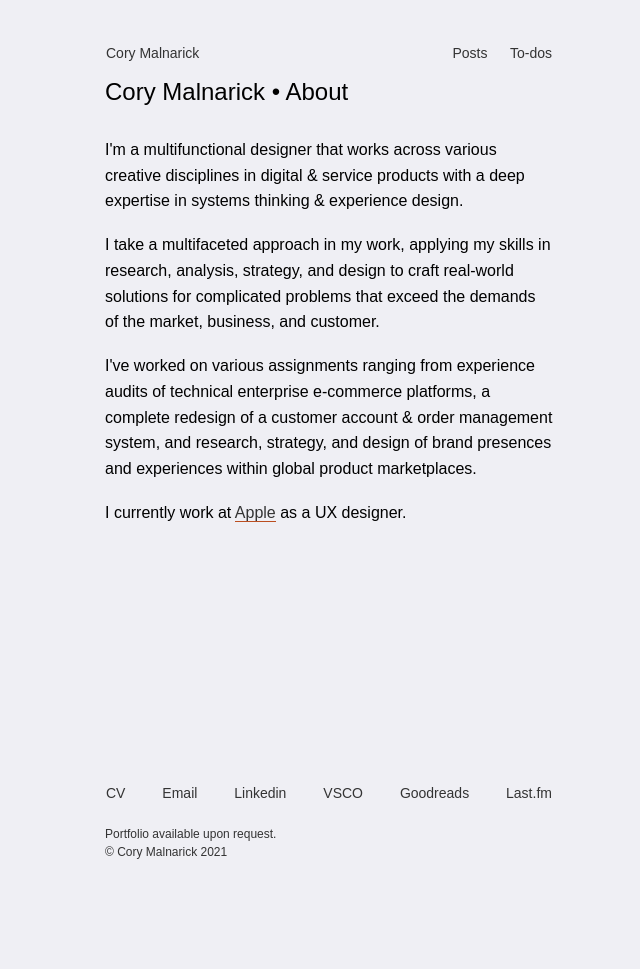
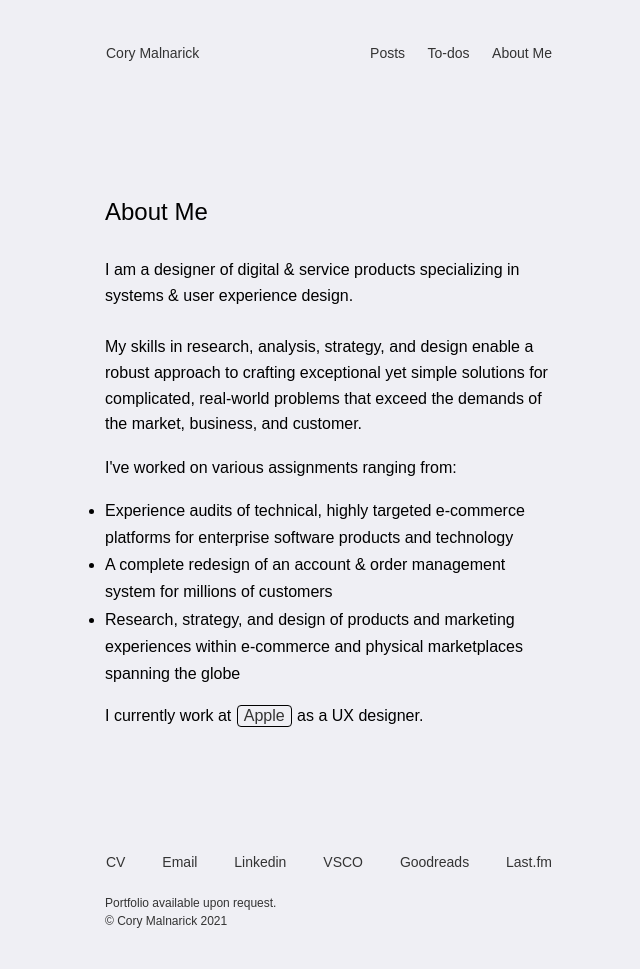
Before and after one commit to foundmonster/foundmonster.github.io, a Jekyll site: the page built from about.html, in a window 1280 px wide. Shown: the whole page, without its empty margins (311-951 px from the left). Built offline with Jekyll 4.4.1, drawn with Linux system fonts in a browser that asks for light colours; some web fonts are replaced; before the commit the page ends 900 px from its top, so only the background shows below that.

Commit message:
added an about me page; updated home page text

```diff
--- a/_data/navigation.yml
+++ b/_data/navigation.yml
@@ -2,3 +2,5 @@
   link: /blog-posts.html
 - name: To-dos
   link: /to-dos.html
+- name: About Me
+  link: /about.html
--- a/about.html
+++ b/about.html
@@ -1,10 +1,19 @@
 ---
 layout: layout
-title: Cory Malnarick • About
+title: About Me
 ---
+<div class="homepagename">
 <h2 class="headline">{{ page.title }}</h2>
+</div>
 <br>
-<p>I'm a multifunctional designer that works across various creative disciplines in digital & service products with a deep expertise in systems thinking & experience design.</p><br>
-<p>I take a multifaceted approach in my work, applying my skills in research, analysis, strategy, and design to craft real-world solutions for complicated problems that exceed the demands of the market, business, and customer.</p><br>
-<p>I've worked on various assignments ranging from experience audits of technical enterprise e-commerce platforms, a complete redesign of a customer account & order management system, and research, strategy, and design of brand presences and experiences within global product marketplaces.</p><br>
-<p>I currently work at <a href="https://apple.com">Apple</a> as a UX designer.</p><br>
+<p class="home">I am a designer of digital & service products specializing in systems & user experience design.<br>
+<br>
+My skills in research, analysis, strategy, and design enable a robust approach to crafting exceptional yet simple solutions for complicated, real-world problems that exceed the demands of the market, business, and customer.</p><br>
+<p>I've worked on various assignments ranging from:</p>
+<ul style="padding-left: 0px">
+<li>Experience audits of technical, highly targeted e-commerce platforms for enterprise software products and technology</li>
+<li>A complete redesign of an account & order management system for millions of customers</li>
+<li>Research, strategy, and design of products and marketing experiences within e-commerce and physical marketplaces spanning the globe
+</li>
+</ul>
+<p class="home">I currently work at <span><a class="button-link" href="https://apple.com">Apple</a></span> as a UX designer.</p>
```
Also changed, not shown: index.html (+3 -10 lines).
